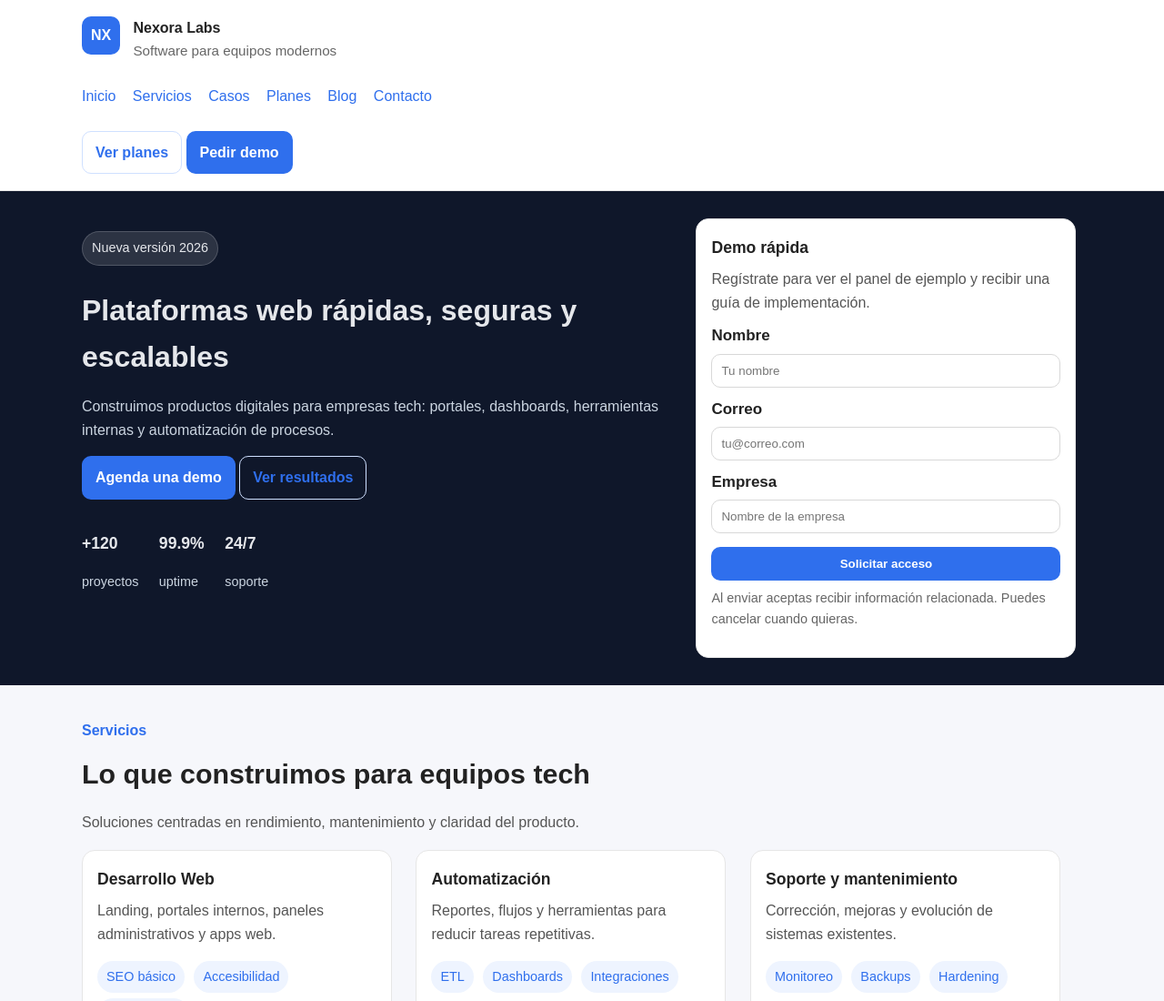
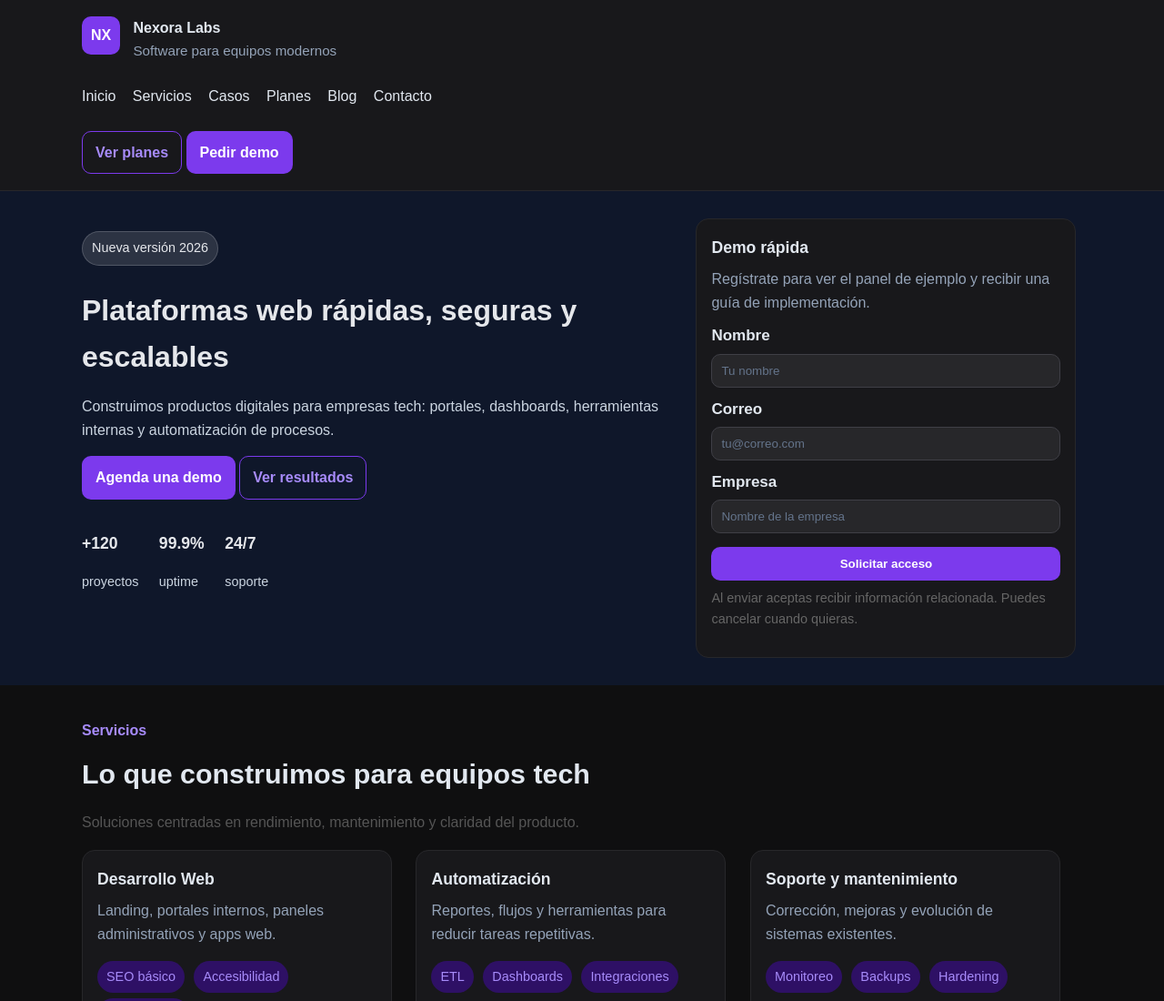
Before and after one commit to ElMeme26/Nexora-Labs, a plain HTML site: page index.html in a window 1280 px wide. Shown: the top 1100 px of the page at 91% size. Drawn offline with Linux system fonts and the light colour scheme.

Commit message:
Cambio de paleta de colores

```diff
--- a/styles.css
+++ b/styles.css
@@ -6,8 +6,8 @@ body {
   margin: 0;
   font-family: Arial, Helvetica, sans-serif;
   line-height: 1.6;
-  color: #222;
-  background: #f6f7fb;
+  color: #e2e8f0;
+  background: #0f0f10;
 }
 
 .container {
@@ -29,8 +29,8 @@ body {
 
 /* Topbar */
 header {
-  background: #ffffff;
-  border-bottom: 1px solid #e6e6e6;
+  background: #18181b;
+  border-bottom: 1px solid #27272a;
 }
 
 header .container {
@@ -50,7 +50,7 @@ header .container {
   line-height: 42px;
   text-align: center;
   border-radius: 10px;
-  background: #2f6fed;
+  background: #7c3aed;
   color: #fff;
   font-weight: bold;
   margin-right: 10px;
@@ -59,16 +59,17 @@ header .container {
 
 .brand__text { display: inline-block; vertical-align: top; }
 .brand__name { display: block; font-weight: bold; }
-.brand__tag { display: block; color: #666; font-size: 0.95rem; }
+.brand__tag { display: block; color: #94a3b8; font-size: 0.95rem; }
 
 nav { margin: 25px 0;}
 nav a {
-  color: #2f6fed;
+  color: #e2e8f0;
   text-decoration: none;
   margin-right: 14px;
 }
 nav a:hover {
   text-decoration: underline;
+  color: #a78bfa;
 }
 
 .cta { margin-top: 12px; }
@@ -85,14 +86,18 @@ nav a:hover {
 }
 
 .btn--primary {
-  background: #2f6fed;
+  background: #7c3aed;
   color: #fff;
+}
+
+.btn--primary:hover {
+  background: #6d28d9;
 }
 
 .btn--ghost {
   background: transparent;
-  color: #2f6fed;
-  border-color: #cfe0ff;
+  color: #a78bfa;
+  border-color: #7c3aed;
 }
 
 .btn--full { width: 100%; text-align: center; }
@@ -130,25 +135,25 @@ h1 {
 
 /* Cards */
 .card {
-  background: #fff;
-  color: #222;
-  border: 1px solid #e6e6e6;
+  background: #18181b;
+  color: #e2e8f0;
+  border: 1px solid #27272a;
   border-radius: 14px;
   padding: 16px;
 }
 
 .card--soft {
-  background: #ffffff;
+  background: #18181b;
 }
 
-h3 { font-weight: bold; font-size: 1.1rem; margin-top: 1px; margin-bottom: 2px;}
-.card__desc { margin: 8px 0px 0px 0px; color: #555; }
+h3 { font-weight: bold; font-size: 1.1rem; margin-top: 1px; margin-bottom: 2px; color: fff;}
+.card__desc { margin: 8px 0px 0px 0px; color: #94a3b8; }
 
 /* Sections */
 .section { padding: 34px 0; }
-.section--alt { background: #ffffff; border-top: 1px solid #eee; border-bottom: 1px solid #eee; }
+.section--alt { background: #131316; border-top: 1px solid #27272a; border-bottom: 1px solid #27272a; }
 
-h4 { color: #2f6fed; font-weight: bold; margin-top: 3px; margin-bottom: 10px;}
+h4 { color: #a78bfa; font-weight: bold; margin-top: 3px; margin-bottom: 10px;}
 h2 { font-size: 1.6rem; font-weight: bold; margin: 6px 0; }
 .section__desc { color: #555; }
 
@@ -158,8 +163,8 @@ h2 { font-size: 1.6rem; font-weight: bold; margin: 6px 0; }
   display: inline-block;
   padding: 6px 10px;
   border-radius: 999px;
-  background: #eef4ff;
-  color: #2f6fed;
+  background: #2e1065;
+  color: #a78bfa;
   margin: 6px 6px 0 0;
   font-size: 0.9rem;
 }
@@ -170,11 +175,12 @@ h2 { font-size: 1.6rem; font-weight: bold; margin: 6px 0; }
 }
 
 .case, .plan, .post, .quote {
-  border: 1px solid #e6e6e6;
+  border: 1px solid #27272a;
   border-radius: 14px;
   padding: 16px;
-  background: #fff;
+  background: #18181b;
   margin-bottom: 12px;
+  color: #e2e8f0;
 }
 
 .plan--featured {
@@ -184,23 +190,35 @@ h2 { font-size: 1.6rem; font-weight: bold; margin: 6px 0; }
 /* Form */
 label, .hero__name, .hero__email, .hero__company, .contact__name, .contact__email, .contact__message { display: block;font-weight: bold; margin-bottom: 6px; font-size: 17px; margin-top: 10px;}
 input {
+  background: #27272a;
+  color: #fff;
   width: 100%;
   padding: 10px;
-  border: 1px solid #d8d8d8;
+  border: 1px solid #3f3f46;
   border-radius: 10px;
   font-family: inherit;
+}
+
+textarea {
+  background: #27272a;
+  color: #fff;
+  border: 1px solid #3f3f46;
+}
+
+input::placeholder, textarea::placeholder {
+  color: #64748b;
 }
 
 .form__hint { color: #666; font-size: 0.9rem; margin-top: 8px; }
 
 /* Footer */
 .footer {
-  background: #0b1220;
-  color: #d1d5db;
+  background: #000000;
+  color: #9ca3af;
   padding: 26px 0;
 }
 
-.footer a { color: #9cc2ff; text-decoration: none; }
+.footer a { color: #a78bfa; text-decoration: none; }
 .footer a:hover { text-decoration: underline; }
 
 .footer__title { font-weight: bold; margin-bottom: 8px; }
@@ -300,7 +318,7 @@ input {
   margin-bottom: 5px;
   font-size: 40px;
   margin-top: 1px;
-  color: #2f6fed;
+  color: #a78bfa;
 }
 
 .plan__desc {
@@ -322,7 +340,7 @@ input {
 }
 
 .post__meta {
-  color: #2f6fed;
+  color: #a78bfa;
   margin-bottom: 1px;
   font-weight: bold;
 }
@@ -332,7 +350,7 @@ input {
 }
 
 strong {
-  color: #2f6fed;
+  color: #a78bfa;
 }
 
 .footer__links {
```
